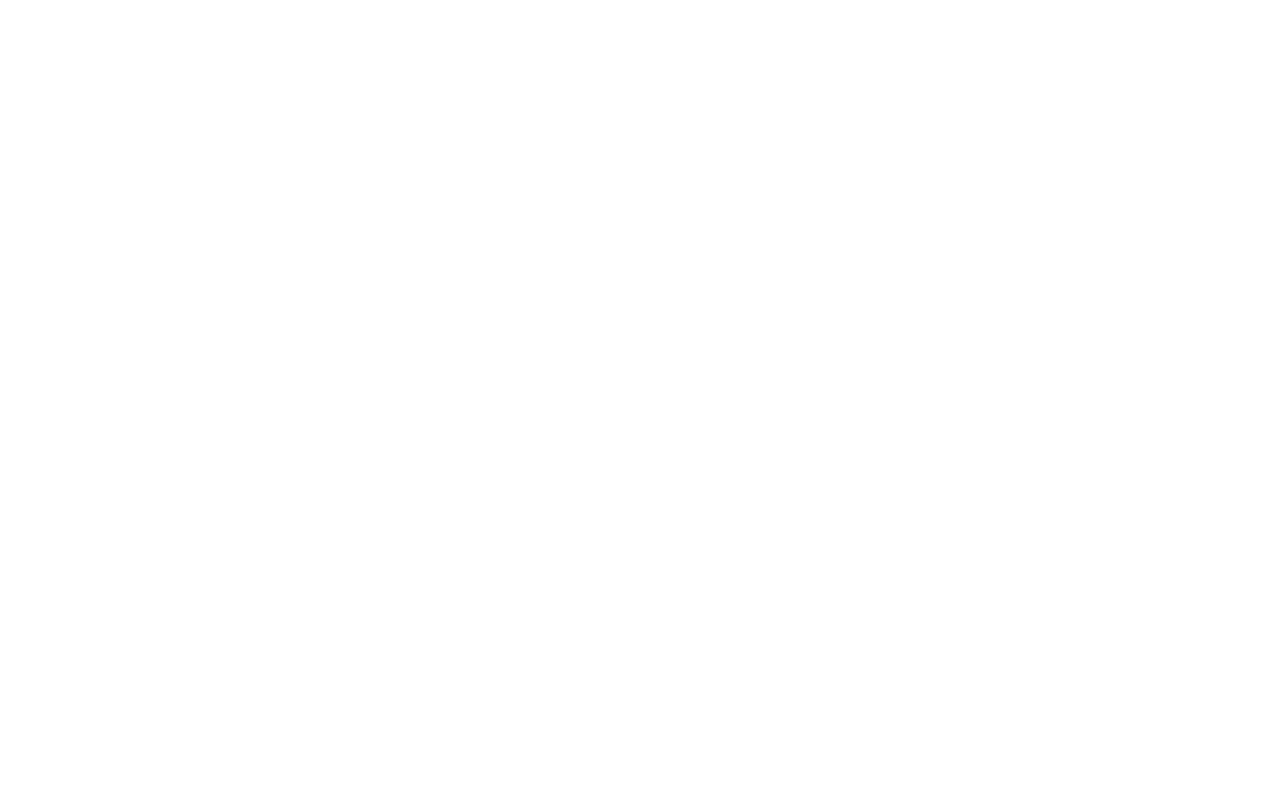
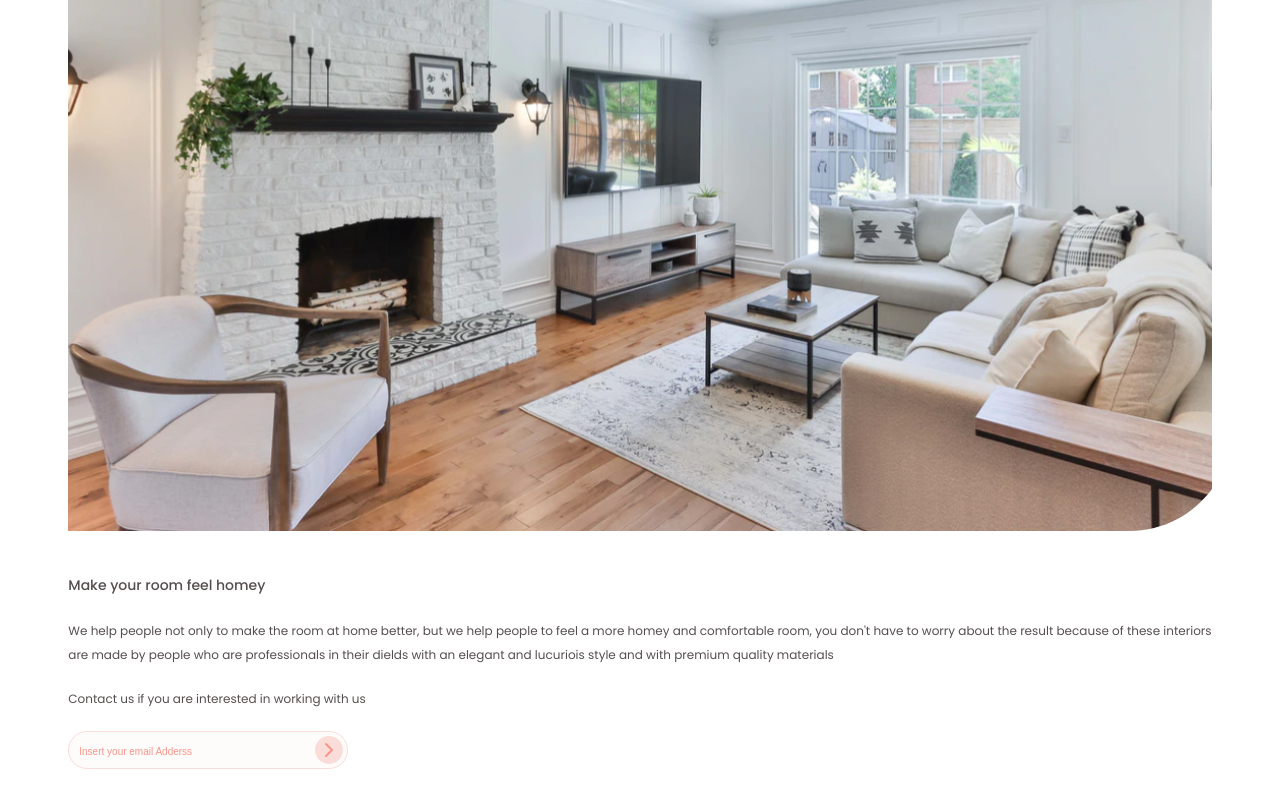
Before and after one commit to IEdiong/shady-rhymes-interior, an Angular app: page / in a window 1280 px wide. Shown: the part 4908-5715 px from the top of the page. Before the commit the page ends 4547 px from the top, so only its background shows below. Built offline with nearby package versions, Linux system fonts and the light colour scheme.

Commit message:
add section-five

```diff
--- a/src/app/app.component.html
+++ b/src/app/app.component.html
@@ -41,6 +41,7 @@
       </div>
     </section>
   </div>
+
   <!-- testimonials -->
   <section class="section__four">
     <h2>What they say about our services</h2>
@@ -51,4 +52,33 @@
       ></shad-review-card>
     </div>
   </section>
+
+  <!-- Visualize your idea -->
+  <section class="container section__five">
+    <div class="img-box">
+      <img src="../assets/sitting-room-2.svg" alt="sitting room" />
+    </div>
+    <div class="text-box">
+      <div class="text-summary">
+        <h2>Make your room feel homey</h2>
+        <p>
+          We help people not only to make the room at home better, but we help
+          people to feel a more homey and comfortable room, you don&apos;t have
+          to worry about the result because of these interiors are made by
+          people who are professionals in their dields with an elegant and
+          lucuriois style and with premium quality materials
+        </p>
+        <p>Contact us if you are interested in working with us</p>
+      </div>
+      <div class="search-bar">
+        <div class="input-container">
+          <input
+            placeholder="Insert your email Adderss"
+            class="search"
+            id="search"
+          />
+        </div>
+      </div>
+    </div>
+  </section>
 </main>
--- a/src/app/app.component.scss
+++ b/src/app/app.component.scss
@@ -8,7 +8,6 @@
 .section__two {
   padding-block: 80px;
   color: #564e4e;
-}
 
   .img-box {
     border-radius: 20px 20px 0px 20px;
@@ -35,6 +34,7 @@
       font-size: 12px;
       font-weight: 400;
       line-height: 200%;
+    }
   }
 }
 
@@ -83,3 +83,84 @@
     row-gap: 40px;
   }
 }
+
+.section__five {
+  padding-block: 100px;
+  color: #564e4e;
+
+  .img-box {
+    border-radius: 30px 30px 30px 0px;
+    overflow: hidden;
+    position: relative;
+
+    & > img {
+      display: block;
+      width: 100%;
+      height: auto;
+      object-fit: cover;
+    }
+  }
+
+  .text-box {
+    margin-top: 40px;
+
+    & .text-summary > h2 {
+      font-size: 14px;
+      font-weight: 500;
+      line-height: 200%;
+    }
+
+    & .text-summary > p {
+      font-size: 12px;
+      font-weight: 400;
+      line-height: 200%;
+      margin-top: 20px;
+    }
+  }
+
+  .search-bar {
+    margin-top: 20px;
+  }
+}
+
+.input-container {
+  position: relative;
+  width: max-content;
+}
+
+.input-container::after {
+  content: "";
+  position: absolute;
+  right: 5px;
+  top: 5px;
+  width: 28px;
+  height: 28px;
+  background: #faf5f2;
+  background-image: url("../assets/search-icon-2.svg");
+  background-position: center;
+  border-radius: 50%;
+}
+.search {
+  width: 280px;
+  height: 38px;
+  padding-inline-start: 10px;
+  padding-block: 9px;
+  border: 1px solid #fadcd9;
+  border-radius: 30px;
+  background: #fefcfb;
+  position: relative;
+  color: #fff;
+  caret-color: #f79489;
+}
+
+.search:focus-visible {
+  border: 2px solid #f79489;
+  outline: none;
+}
+
+.search::placeholder {
+  color: #f79489;
+  font-size: 10px;
+  font-weight: 400;
+  line-height: 200%;
+}
```
Also changed, not shown: src/assets/search-icon-2.svg (added), src/assets/sitting-room-2.svg (added). Lines whose indentation alone changed are shown as unchanged.
